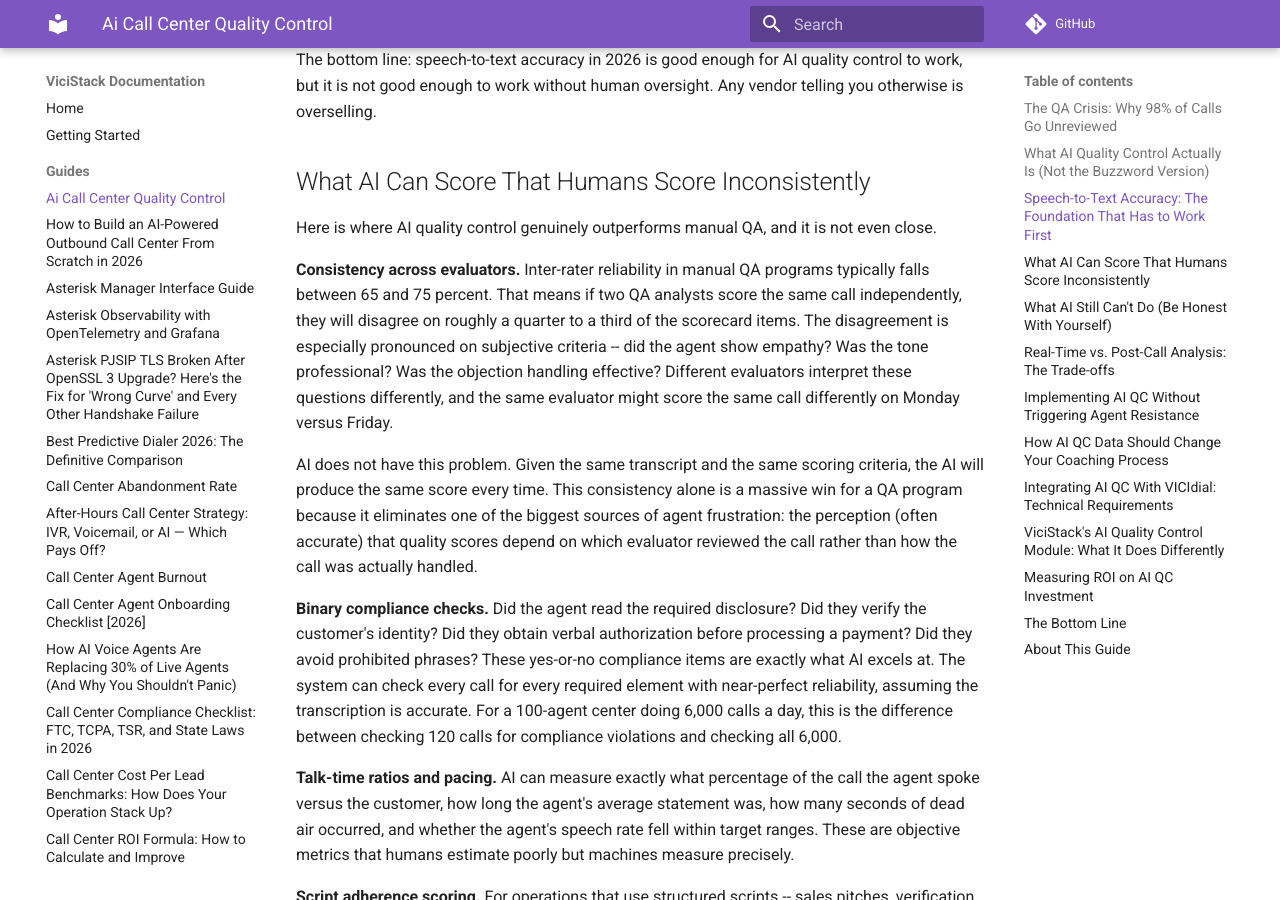
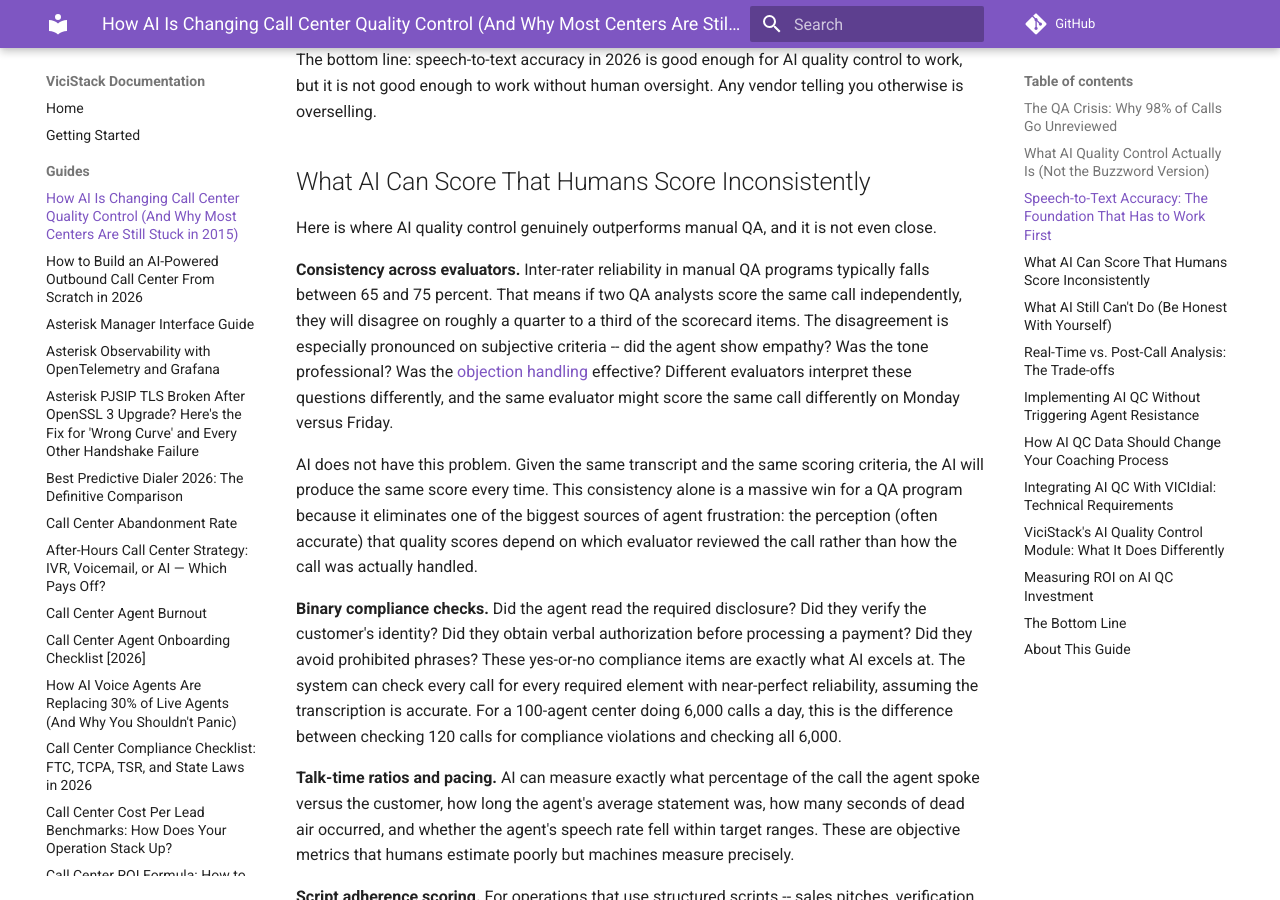
Before and after one commit to gamlin-ccdocs/vicistack-docs, an MkDocs documentation site: the page built from docs/guides/ai-call-center-quality-control.md, in a window 1280 px wide and 900 px high, scrolled down 4417 px. Built offline with MkDocs 1.6.1 and Material for MkDocs 9.7.7, drawn with Linux system fonts in a browser that asks for light colours; comment, search, counter and statistics services are not loaded; some of the changed text lies outside the part shown.

Commit message:
Add guide: How AI Is Changing Call Center Quality Control (And Why Most Centers Are Still Stuck in 2015)

```diff
--- a/docs/guides/ai-call-center-quality-control.md
+++ b/docs/guides/ai-call-center-quality-control.md
@@ -78,7 +78,7 @@
 
 Here is where AI quality control genuinely outperforms manual QA, and it is not even close.
 
-**Consistency across evaluators.** Inter-rater reliability in manual QA programs typically falls between 65 and 75 percent. That means if two QA analysts score the same call independently, they will disagree on roughly a quarter to a third of the scorecard items. The disagreement is especially pronounced on subjective criteria -- did the agent show empathy? Was the tone professional? Was the objection handling effective? Different evaluators interpret these questions differently, and the same evaluator might score the same call differently on Monday versus Friday.
+**Consistency across evaluators.** Inter-rater reliability in manual QA programs typically falls between 65 and 75 percent. That means if two QA analysts score the same call independently, they will disagree on roughly a quarter to a third of the scorecard items. The disagreement is especially pronounced on subjective criteria -- did the agent show empathy? Was the tone professional? Was the [objection handling](/blog/cold-calling-scripts-templates/) effective? Different evaluators interpret these questions differently, and the same evaluator might score the same call differently on Monday versus Friday.
 
 AI does not have this problem. Given the same transcript and the same scoring criteria, the AI will produce the same score every time. This consistency alone is a massive win for a QA program because it eliminates one of the biggest sources of agent frustration: the perception (often accurate) that quality scores depend on which evaluator reviewed the call rather than how the call was actually handled.
 
@@ -136,7 +136,7 @@
 
 **Real-time advantages:**
 - Agents receive guidance during the call when they can still act on it
-- Compliance violations can be caught and corrected before they become liability
+- Compliance violations can be caught and corrected [before they](/blog/tcpa-compliance-2026/) become liability
 - New agents get on-the-fly support that reduces ramp time
 - Supervisors can receive instant alerts when a call needs live intervention
 
--- a/docs/guides/index.md
+++ b/docs/guides/index.md
@@ -5,7 +5,7 @@
 
 ## Available Guides
 
-- [Ai Call Center Quality Control](ai-call-center-quality-control.md)
+- [How AI Is Changing Call Center Quality Control (And Why Most Centers Are Still Stuck in 2015)](ai-call-center-quality-control.md)
 - [How to Build an AI-Powered Outbound Call Center From Scratch in 2026](ai-outbound-call-center-2026.md)
 - [Asterisk Manager Interface Guide](asterisk-manager-interface-guide.md)
 - [Asterisk Observability with OpenTelemetry and Grafana](asterisk-otel-observability.md)
--- a/mkdocs.yml
+++ b/mkdocs.yml
@@ -20,7 +20,7 @@
   - Home: index.md
   - Getting Started: getting-started.md
   - Guides:
-      - "Ai Call Center Quality Control": "guides/ai-call-center-quality-control.md"
+      - "How AI Is Changing Call Center Quality Control (And Why Most Centers Are Still Stuck in 2015)": "guides/ai-call-center-quality-control.md"
       - "How to Build an AI-Powered Outbound Call Center From Scratch in 2026": "guides/ai-outbound-call-center-2026.md"
       - "Asterisk Manager Interface Guide": "guides/asterisk-manager-interface-guide.md"
       - "Asterisk Observability with OpenTelemetry and Grafana": "guides/asterisk-otel-observability.md"
```
